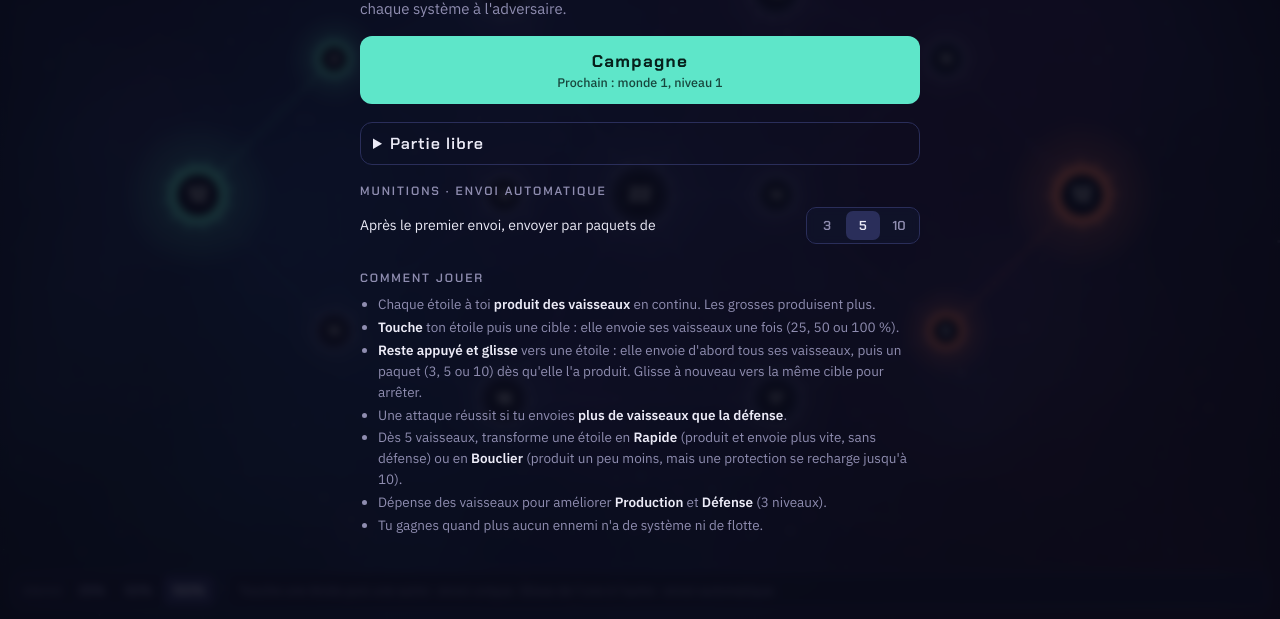
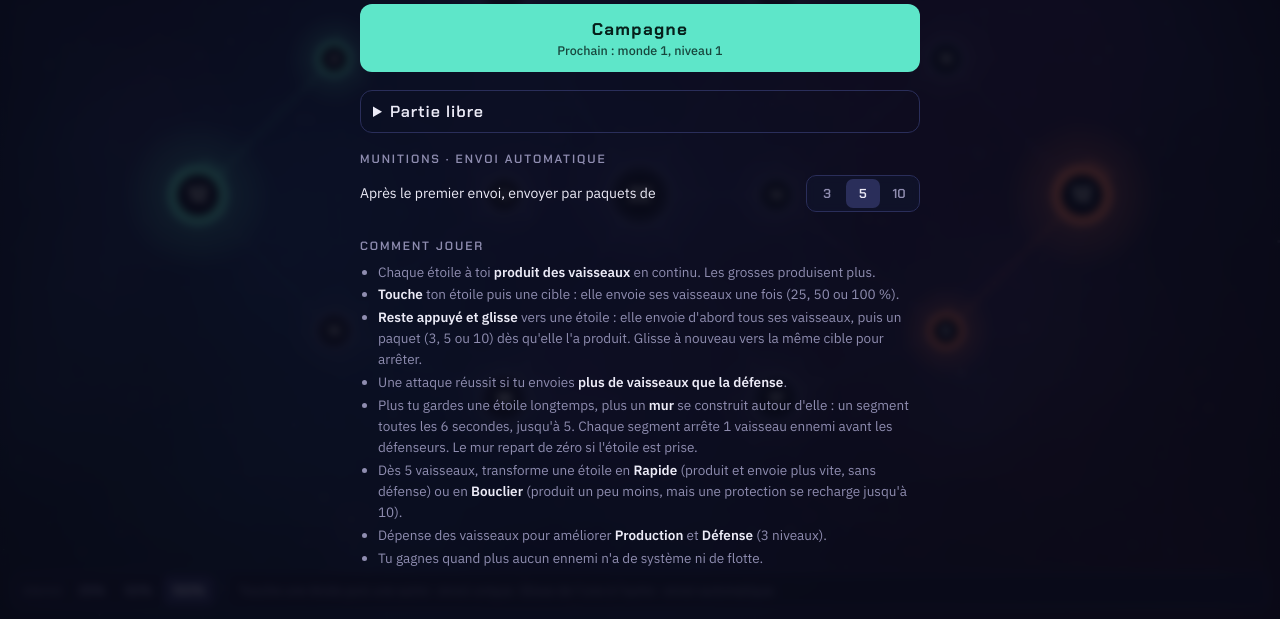
Before and after one commit to HydeOB/Star_app, a plain HTML site: page index.html in a window 1280 px wide. Shown: the part 181-800 px from the top of the page. Drawn offline with Linux system fonts and the light colour scheme; animation ran at ten frames a second.

Commit message:
Mur de protection progressif autour des étoiles
Un segment se construit toutes les 6 s de possession, jusqu'à 5, et
chaque segment arrête 1 vaisseau ennemi. L'anneau autour de l'étoile
montre maintenant ce mur (segments vides, en cours, construits) au lieu
d'être purement décoratif.

Co-Authored-By: Claude Opus 5.5 <noreply@anthropic.com>
Claude-Session: https://claude.ai/code/session_01BtQrEGDjXAQZv8s9ZSWGgz

```diff
--- a/index.html
+++ b/index.html
@@ -173,6 +173,7 @@ details.free>div{display:flex;flex-direction:column;gap:14px}
           <li><b>Touche</b> ton étoile puis une cible : elle envoie ses vaisseaux une fois (25, 50 ou 100 %).</li>
           <li><b>Reste appuyé et glisse</b> vers une étoile : elle envoie d'abord tous ses vaisseaux, puis un paquet (3, 5 ou 10) dès qu'elle l'a produit. Glisse à nouveau vers la même cible pour arrêter.</li>
           <li>Une attaque réussit si tu envoies <b>plus de vaisseaux que la défense</b>.</li>
+          <li>Plus tu gardes une étoile longtemps, plus un <b>mur</b> se construit autour d'elle : un segment toutes les 6 secondes, jusqu'à 5. Chaque segment arrête 1 vaisseau ennemi avant les défenseurs. Le mur repart de zéro si l'étoile est prise.</li>
           <li>Dès 5 vaisseaux, transforme une étoile en <b>Rapide</b> (produit et envoie plus vite, sans défense) ou en <b>Bouclier</b> (produit un peu moins, mais une protection se recharge jusqu'à 10).</li>
           <li>Dépense des vaisseaux pour améliorer <b>Production</b> et <b>Défense</b> (3 niveaux).</li>
           <li>Tu gagnes quand plus aucun ennemi n'a de système ni de flotte.</li>
@@ -202,7 +203,7 @@ details.free>div{display:flex;flex-direction:column;gap:14px}
 "use strict";
 const C={me:"#5ee6c9",foe:"#ff7a59",foe2:"#b18cff",foe3:"#ff5fa2",neu:"#a29fc2",gold:"#f2c14e",shield:"#bfe6ff",edge:"#2a2e5a",ink:"#ecebf7",void:"#0a0c1b"};
 const OWN_COL=[C.neu,C.me,C.foe,C.foe2,C.foe3];
-const W0=1600,H0=900,FLEET_SPEED=95,SPECIAL_COST=5,SHIELD_MAX=10,SHIELD_REGEN=.5;
+const W0=1600,H0=900,FLEET_SPEED=95,SPECIAL_COST=5,SHIELD_MAX=10,SHIELD_REGEN=.5,WALL_MAX=5,WALL_TIME=6; // mur : +1 toutes les 6 s de possession, jusqu'à 5
 const NAMES=["Aldra","Vesk","Tirun","Moba","Kael","Ysor","Pherin","Duna","Oriel","Saph","Neral","Quill","Hesk","Lumo","Brann","Ithe","Zorae","Calix","Tem","Varo","Nyx","Elar","Opa","Rhen","Sel","Ganth","Iru","Pell","Xan","Meru"];
 
 // Cartes de partie libre : moitié + centre, complétées par symétrie centrale
@@ -260,7 +261,7 @@ const lkey=(wi,li)=>wi+"-"+li;
 const isDone=(wi,li)=>progress.done[lkey(wi,li)]!=null;
 const isOpen=idx=>idx===0||isDone(FLAT[idx-1].wi,FLAT[idx-1].li);
 
-function mkNode(id,x,y,size,owner,ships){return {id,x,y,size,owner,ships,prod:0,def:0,kind:null,shield:0,rally:null,pulse:0};}
+function mkNode(id,x,y,size,owner,ships){return {id,x,y,size,owner,ships,prod:0,def:0,kind:null,shield:0,wall:0,rally:null,pulse:0};}
 function finalize(W,H,nodes,edgeList,players,cfg,seed){
   const adj=nodes.map(()=>[]),edges=[];
   for(const[a,b]of edgeList){const len=Math.hypot(nodes[a].x-nodes[b].x,nodes[a].y-nodes[b].y);adj[a].push({to:b,len});adj[b].push({to:a,len});edges.push([a,b]);}
@@ -370,11 +371,12 @@ function upgrade(n,kind){
 function fx(n,col){G.fx.push({x:n.x,y:n.y,col,t:0,seed:Math.random()*6});}
 function arrive(f,n){
   if(n.owner===f.owner){n.ships+=f.ships;return;}
+  if(n.wall>0){const k=Math.min(n.wall,f.ships);n.wall-=k;f.ships-=k;if(f.ships<=0){n.pulse=1;return;}}
   if(n.kind==="bouclier"&&n.shield>0){const k=Math.min(n.shield,f.ships);n.shield-=k;f.ships-=k;if(f.ships<=0){n.pulse=1;return;}}
   const m=defMult(n),eff=n.ships*m;
   if(f.ships>eff+1e-6){
     if(isAI(n.owner)&&f.owner===1)G.captured++;
-    n.owner=f.owner;n.ships=f.ships-eff;n.def=0;n.prod=Math.max(0,n.prod-1);n.rally=null;n.kind=null;n.shield=0;
+    n.owner=f.owner;n.ships=f.ships-eff;n.def=0;n.prod=Math.max(0,n.prod-1);n.rally=null;n.kind=null;n.shield=0;n.wall=0;
     G.nodes.forEach(o=>{if(o.rally===n.id&&o.owner!==n.owner)o.rally=null;});
     if(G.sel===n.id&&n.owner!==1)G.sel=null;
     fx(n,OWN_COL[f.owner]);
@@ -387,6 +389,7 @@ function step(dt){
   G.time+=dt;
   for(const n of G.nodes){
     if(n.owner&&n.ships<cap(n))n.ships=Math.min(cap(n),n.ships+rate(n)*dt);
+    if(n.owner&&n.wall<WALL_MAX)n.wall=Math.min(WALL_MAX,n.wall+dt/WALL_TIME);
     if(n.kind==="bouclier"&&n.shield<SHIELD_MAX)n.shield=Math.min(SHIELD_MAX,n.shield+SHIELD_REGEN*dt);
     n.pulse=Math.max(0,n.pulse-dt*2);
     if(n.rally!==null&&n.owner&&n.ships>=autoQty)send(n,G.nodes[n.rally],autoQty);
@@ -434,7 +437,7 @@ function ai(P){
     let best=null;
     for(const e of hostile){
       const t=nodes[e.to];
-      const need=t.ships*defMult(t)+(t.kind==="bouclier"?t.shield:0)+(t.owner?rate(t)*e.len/FLEET_SPEED:0)+1-(incoming[t.id]||0);
+      const need=t.ships*defMult(t)+t.wall+(t.kind==="bouclier"?t.shield:0)+(t.owner?rate(t)*e.len/FLEET_SPEED:0)+1-(incoming[t.id]||0);
       if(need<=0)continue;
       const score=(t.size+1)/Math.max(need,1)*(t.owner?1:1.25);
       if(need+cfg.margin<avail&&(!best||score>best.score))best={t,need,score};
@@ -518,9 +521,13 @@ function draw(){
     else{ctx.fillStyle="#191c3c";ctx.beginPath();ctx.arc(n.sx,n.sy,r,0,7);ctx.fill();ctx.strokeStyle="rgba(170,175,220,.55)";ctx.lineWidth=1.5;ctx.stroke();}
     ctx.fillStyle="#0b0d22";ctx.beginPath();ctx.arc(n.sx,n.sy,core,0,7);ctx.fill();
     ctx.strokeStyle=n.owner?"rgba(0,0,0,.35)":"rgba(170,175,220,.25)";ctx.lineWidth=1;ctx.stroke();
-    // anneau segmenté
-    const seg=12,ra=r+4,spin=n.owner?now*.35*(n.owner===1?1:-1):0;ctx.strokeStyle=col+(n.owner?"dd":"66");ctx.lineWidth=1.6+n.pulse*2.5;
-    for(let i=0;i<seg;i++){const a=spin+i*6.283/seg;ctx.beginPath();ctx.arc(n.sx,n.sy,ra,a,a+6.283/seg*.55);ctx.stroke();}
+    // mur de protection : 5 segments qui se construisent avec le temps (trace fantôme = emplacement vide)
+    if(n.owner){const ra=r+4.5,span=6.283/WALL_MAX,gapA=.16,full=Math.floor(n.wall+1e-6),part=n.wall-full;
+      ctx.lineWidth=1;ctx.strokeStyle=col+"2a";for(let i=0;i<WALL_MAX;i++){const a=-Math.PI/2+i*span+gapA/2;ctx.beginPath();ctx.arc(n.sx,n.sy,ra,a,a+span-gapA);ctx.stroke();}
+      ctx.lineWidth=2.6+n.pulse*2;ctx.strokeStyle=col;
+      for(let i=0;i<WALL_MAX;i++){const a=-Math.PI/2+i*span+gapA/2,len=(span-gapA)*(i<full?1:i===full?part:0);if(len<=0)continue;
+        ctx.globalAlpha=i<full?1:.55;ctx.beginPath();ctx.arc(n.sx,n.sy,ra,a,a+len);ctx.stroke();}
+      ctx.globalAlpha=1;}
     for(let d=0;d<n.def;d++){ctx.lineWidth=2.2;ctx.strokeStyle=col+"cc";ctx.beginPath();ctx.arc(n.sx,n.sy,r+9+d*4,-2.4,-.74);ctx.stroke();}
     const ro=r+10+n.def*4;
     if(n.kind==="rapide"){ctx.strokeStyle=col;ctx.lineWidth=2.2;for(let k=0;k<3;k++){const a=now*3.2+k*2.094;ctx.beginPath();ctx.arc(n.sx,n.sy,ro,a,a+.45);ctx.stroke();
@@ -581,7 +588,7 @@ function refreshPanel(){
   const n=G&&!G.demo&&G.sel!==null?G.nodes[G.sel]:null;
   $("panel").hidden=!n;$("hint").hidden=!!n;if(!n)return;
   $("pName").textContent=n.name+(n.kind==="rapide"?" · Rapide":n.kind==="bouclier"?" · Bouclier":"")+" · taille "+n.size;
-  $("pInfo").textContent=Math.floor(n.ships)+" vaisseaux · +"+fr(rate(n))+"/s · défense ×"+fr(defMult(n))+(n.kind==="bouclier"?" · protection "+Math.floor(n.shield)+"/"+SHIELD_MAX:"");
+  $("pInfo").textContent=Math.floor(n.ships)+" vaisseaux · +"+fr(rate(n))+"/s · défense ×"+fr(defMult(n))+" · mur "+Math.floor(n.wall)+"/"+WALL_MAX+(n.kind==="bouclier"?" · protection "+Math.floor(n.shield)+"/"+SHIELD_MAX:"");
   $("mkFast").hidden=$("mkShield").hidden=!!n.kind;
   $("mkFast").disabled=$("mkShield").disabled=n.ships<SPECIAL_COST;
   const pc=prodCost(n),dc=defCost(n);
```
Also changed, not shown: README.md.
